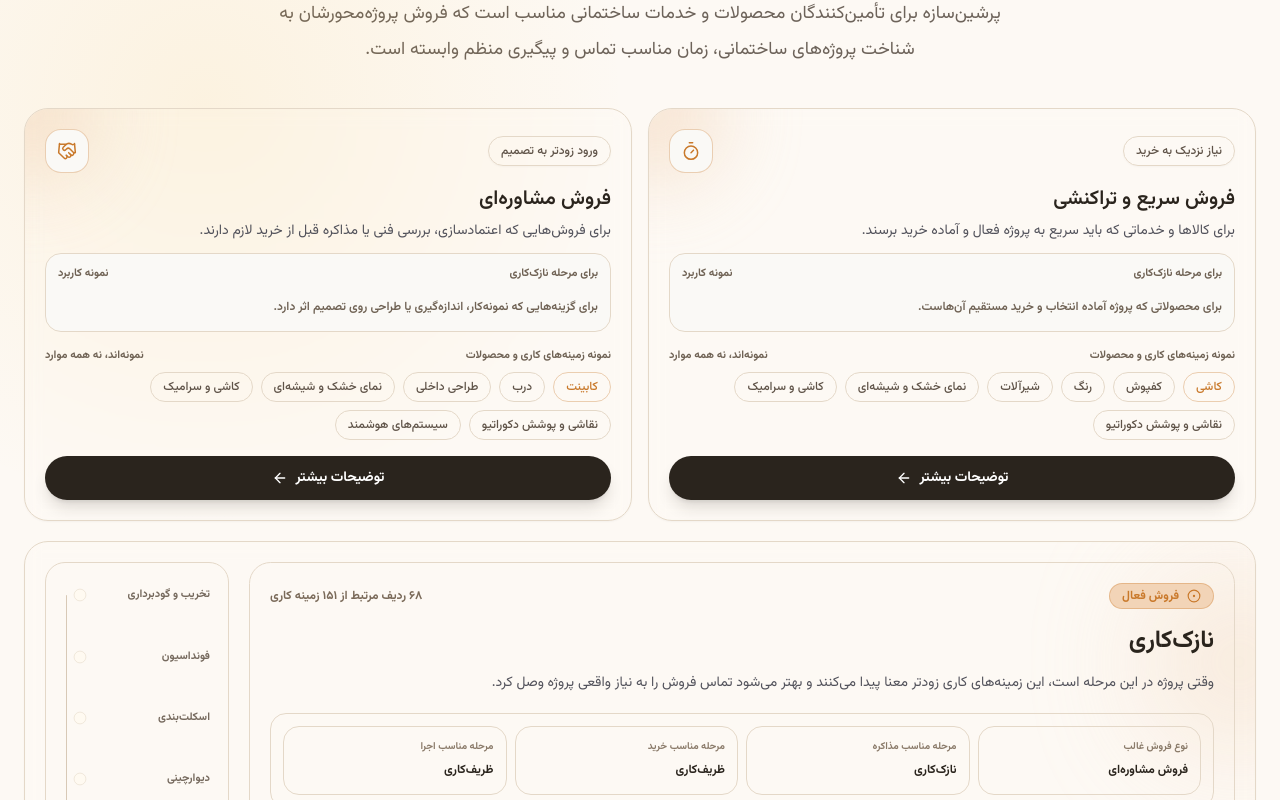
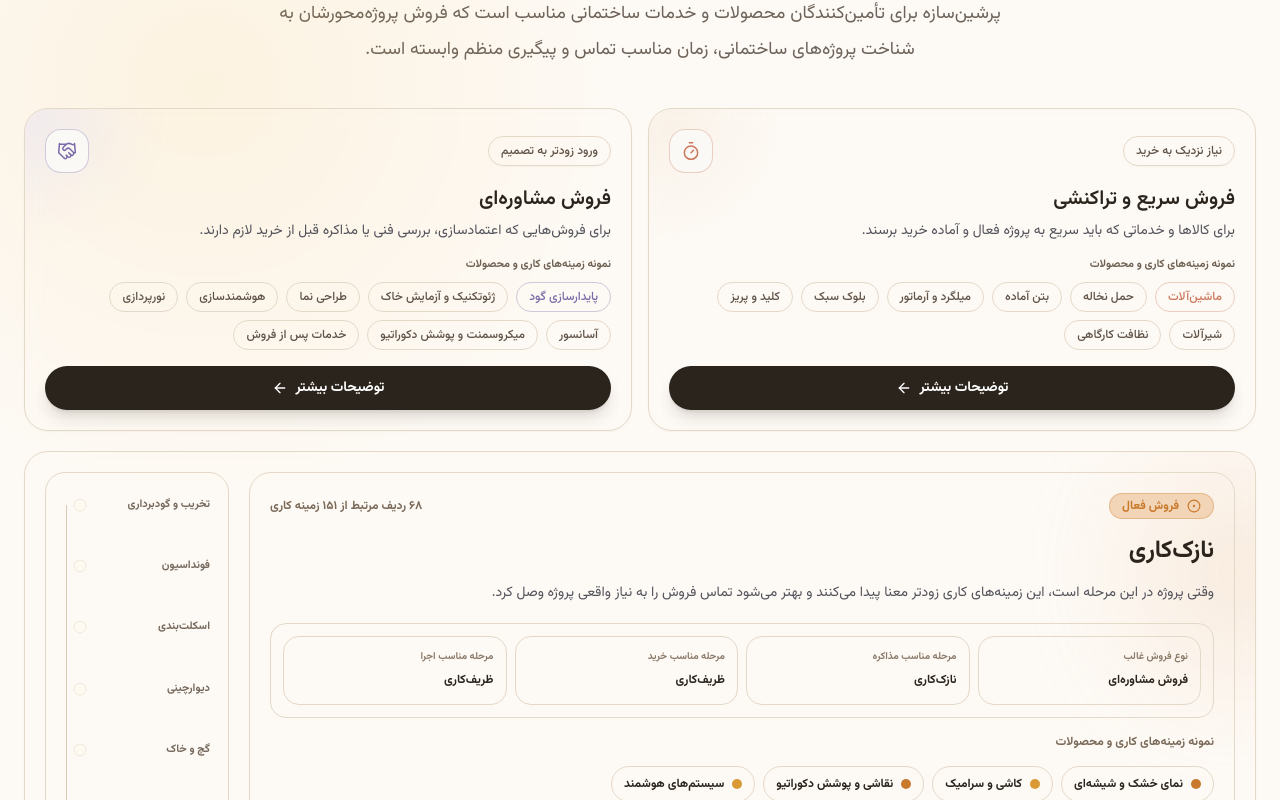
Before and after one commit to mahyarkalbasii-cloud/codex-marketing-website, a Next.js app: page / in a window 1280 px wide. Shown: the part 4660-5460 px from the top of the page. Built offline with nearby package versions, Linux system fonts and the light colour scheme.

Commit message:
fix(marketing): stabilize sales type examples

```diff
--- a/src/components/marketing/audience-stage-guide.tsx
+++ b/src/components/marketing/audience-stage-guide.tsx
@@ -298,6 +298,18 @@ const salesTypes = [
     label: "نیاز نزدیک به خرید",
     title: "فروش سریع و تراکنشی",
     text: "برای کالاها و خدماتی که باید سریع به پروژه فعال و آماده خرید برسند.",
+    accent: "#CC785C",
+    soft: "#F5EADB",
+    sampleFields: [
+      "ماشین‌آلات",
+      "حمل نخاله",
+      "بتن آماده",
+      "میلگرد و آرماتور",
+      "بلوک سبک",
+      "کلید و پریز",
+      "شیرآلات",
+      "نظافت کارگاهی",
+    ],
     Icon: Timer,
   },
   {
@@ -305,27 +317,28 @@ const salesTypes = [
     label: "ورود زودتر به تصمیم",
     title: "فروش مشاوره‌ای",
     text: "برای فروش‌هایی که اعتمادسازی، بررسی فنی یا مذاکره قبل از خرید لازم دارند.",
+    accent: "#7B6BA8",
+    soft: "#E5E0F0",
+    sampleFields: [
+      "پایدارسازی گود",
+      "ژئوتکنیک و آزمایش خاک",
+      "طراحی نما",
+      "هوشمندسازی",
+      "نورپردازی",
+      "آسانسور",
+      "میکروسمنت و پوشش دکوراتیو",
+      "خدمات پس از فروش",
+    ],
     Icon: Handshake,
   },
 ] as const;
 
-function SalesTypeCard({
-  activeStage,
-  exampleFields,
-  type,
-}: {
-  activeStage: Stage;
-  exampleFields: string[];
-  type: (typeof salesTypes)[number];
-}) {
-  const focus = activeStage.sales[type.id];
-  const sampleFields = Array.from(new Set([...focus.products, ...exampleFields])).slice(0, 7);
-
+function SalesTypeCard({ type }: { type: (typeof salesTypes)[number] }) {
   return (
     <Card className="group relative overflow-hidden p-4 transition duration-200 hover:-translate-y-0.5 hover:border-zinc-300 hover:shadow-xl hover:shadow-zinc-950/[0.06] md:p-5 dark:hover:border-zinc-700">
       <div
         className="absolute -left-14 -top-14 h-32 w-32 rounded-full blur-2xl"
-        style={{ backgroundColor: activeStage.soft, opacity: 0.58 }}
+        style={{ backgroundColor: type.soft, opacity: 0.58 }}
         aria-hidden="true"
       />
       <div className="relative flex items-center justify-between gap-3">
@@ -334,8 +347,8 @@ function SalesTypeCard({
           className="grid h-11 w-11 place-items-center rounded-2xl border bg-[#faf9f6] dark:border-zinc-800 dark:bg-zinc-950"
           style={
             {
-              borderColor: `${activeStage.color}55`,
-              color: activeStage.color,
+              borderColor: `${type.accent}55`,
+              color: type.accent,
             } as CSSProperties
           }
         >
@@ -348,31 +361,20 @@ function SalesTypeCard({
         {type.text}
       </p>
 
-      <div className="relative mt-3 rounded-2xl border border-[#e4d8c8] bg-[#faf9f6] p-3 dark:border-zinc-800 dark:bg-zinc-950">
-        <div className="mb-2 flex items-center justify-between gap-3 text-[11px] font-bold text-[#6f6254] dark:text-zinc-300">
-          <span>برای مرحله {activeStage.label}</span>
-          <span>نمونه کاربرد</span>
-        </div>
-        <p className="mt-3 text-xs font-semibold leading-6 text-[#6f6254] dark:text-zinc-300">
-          {focus.note}
-        </p>
-      </div>
-
       <div className="relative mt-4">
-        <div className="mb-2 flex items-center justify-between gap-3 text-[11px] font-bold text-[#6f6254] dark:text-zinc-300">
-          <span>نمونه زمینه‌های کاری و محصولات</span>
-          <span>نمونه‌اند، نه همه موارد</span>
+        <div className="mb-2 text-[11px] font-bold text-[#6f6254] dark:text-zinc-300">
+          نمونه زمینه‌های کاری و محصولات
         </div>
         <div className="flex flex-wrap gap-2">
-          {sampleFields.map((product, index) => (
+          {type.sampleFields.map((product, index) => (
             <Badge
               key={product}
               variant="secondary"
               className="bg-[#f5eadb]/82"
               style={
                 {
-                  borderColor: index === 0 ? `${activeStage.color}55` : undefined,
-                  color: index === 0 ? activeStage.color : undefined,
+                  borderColor: index === 0 ? `${type.accent}55` : undefined,
+                  color: index === 0 ? type.accent : undefined,
                 } as CSSProperties
               }
             >
@@ -401,7 +403,6 @@ export function AudienceStageGuide() {
   const activeTaxonomy = taxonomyStageInsights[activeStage.label];
   const matchedRowsLabel = activeTaxonomy?.matchedRows.toLocaleString("fa-IR");
   const totalRowsLabel = salesTaxonomyMeta.totalRows.toLocaleString("fa-IR");
-  const categoryCountLabel = salesTaxonomyMeta.categoryCount.toLocaleString("fa-IR");
   const activeFields = activeTaxonomy?.exampleFields ?? activeStage.fields;
   const signalCards = activeTaxonomy
     ? [
@@ -425,12 +426,7 @@ export function AudienceStageGuide() {
     <div className="relative mt-8 grid gap-5 lg:mt-10">
       <div className="grid gap-4 md:grid-cols-2 lg:[direction:rtl]">
         {salesTypes.map((type) => (
-          <SalesTypeCard
-            key={type.id}
-            type={type}
-            activeStage={activeStage}
-            exampleFields={activeFields}
-          />
+          <SalesTypeCard key={type.id} type={type} />
         ))}
       </div>
 
@@ -551,10 +547,7 @@ export function AudienceStageGuide() {
             ) : null}
 
             <div className="mt-4 flex flex-wrap items-center justify-between gap-2 text-xs font-bold text-[#7a6a59] dark:text-zinc-400">
-              <span>زمینه‌های کاری مرتبط</span>
-              {activeTaxonomy ? (
-                <span>{categoryCountLabel} دسته اصلی در دیتاست ۱۴۰۵</span>
-              ) : null}
+              <span>نمونه زمینه‌های کاری و محصولات</span>
             </div>
             <div className="mt-4 flex flex-wrap gap-2">
               {activeFields.map((field, index) => (
```
